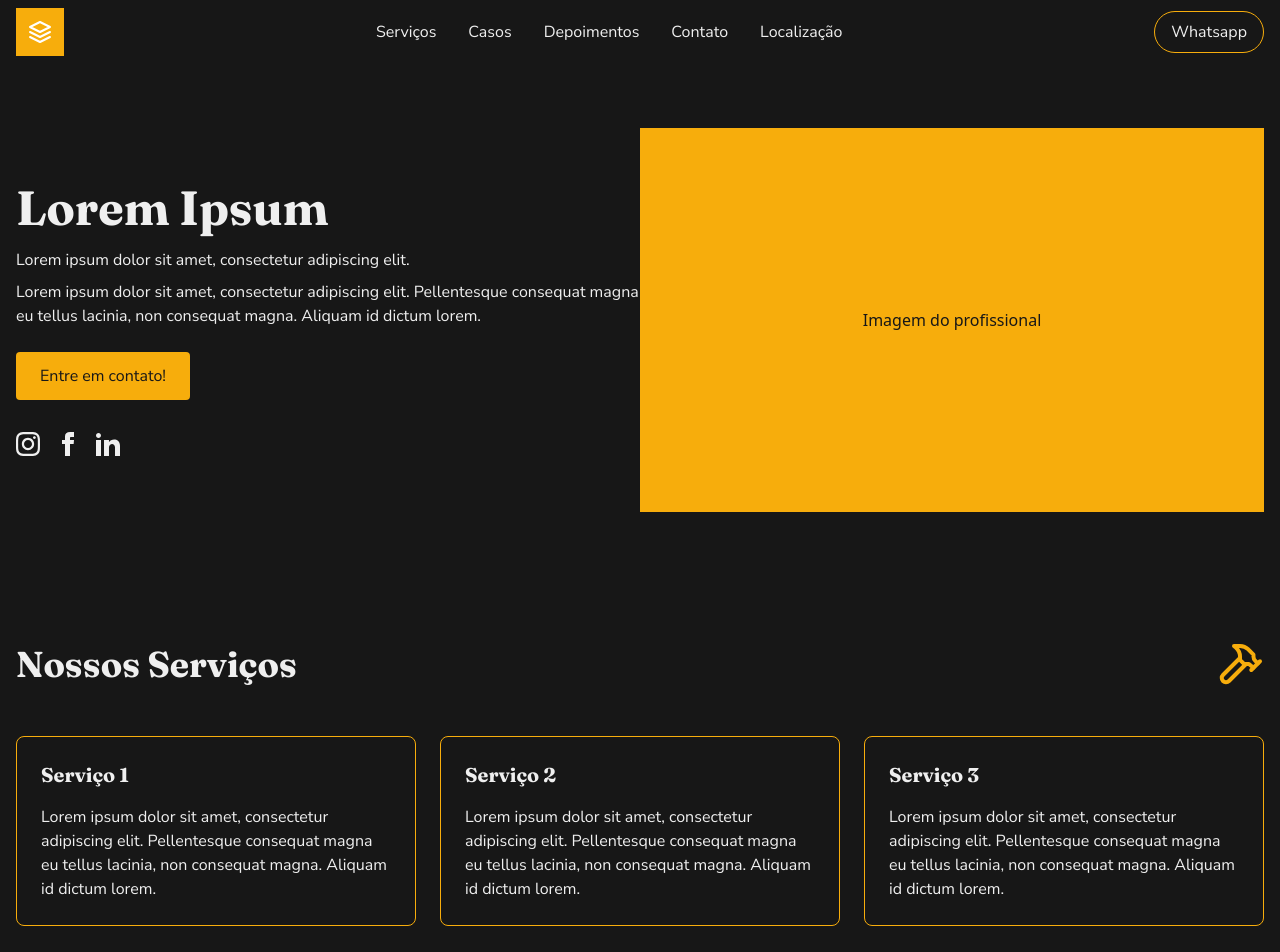
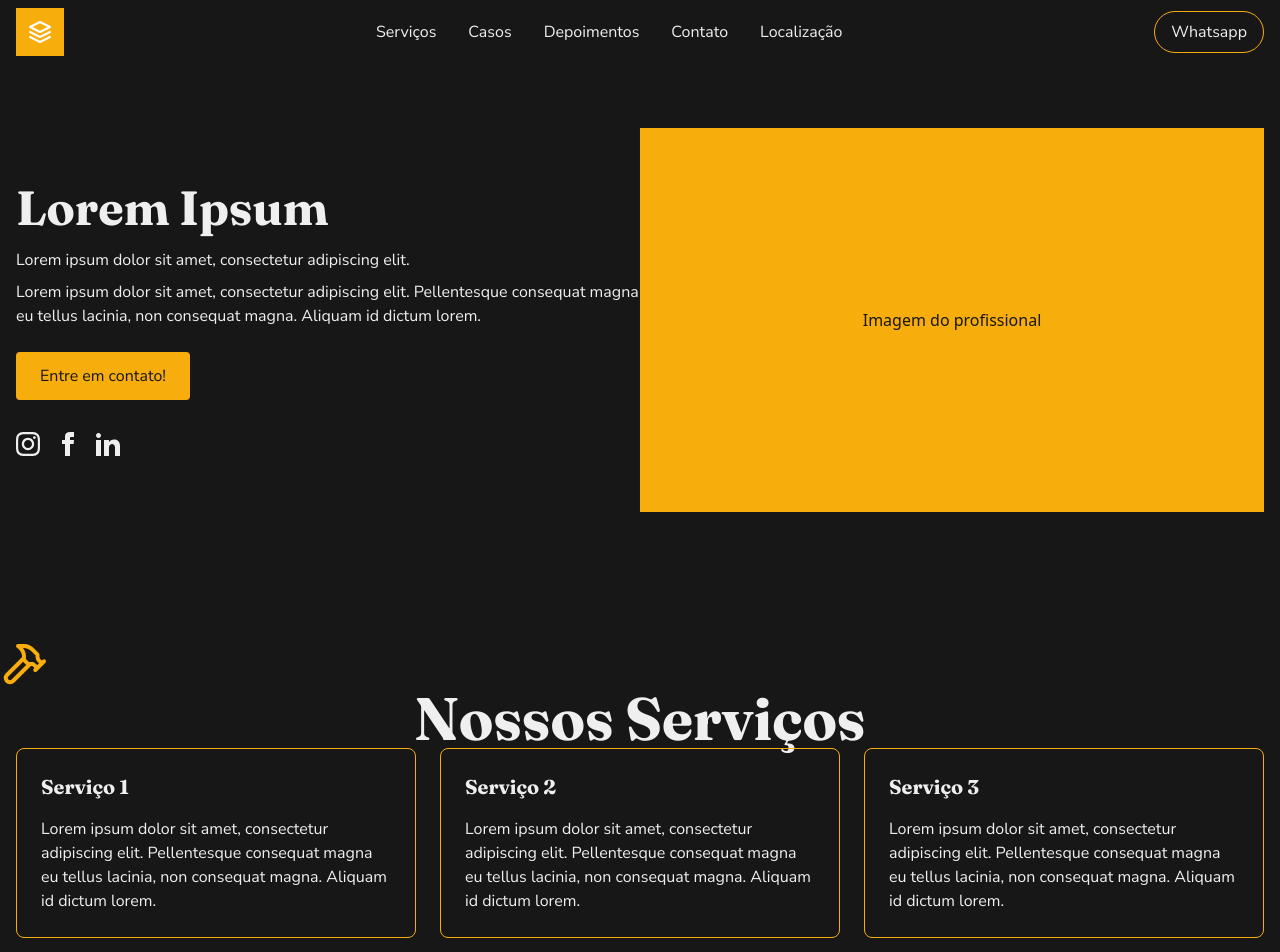
Before and after one commit to gtijr/site_Nexum, a React (Vite) app in the folder Nexum/: page / in a window 1280 px wide. Shown: the top 952 px of the page. Built offline with nearby package versions, Linux system fonts and the light colour scheme.

Commit message:
Ajustando tamanho e posição do Título da seção Nossos Serviços

```diff
--- a/Nexum/src/components/ServicesSection.jsx
+++ b/Nexum/src/components/ServicesSection.jsx
@@ -1,9 +1,6 @@
 const ServicesSection = () => {
   return (
     <section id="servicos" className="bg-neutral-900 py-16">
-      <div className="container xl:max-w-screen-xl mx-auto px-4">
-        <div className="flex justify-between items-center mb-12">
-          <h2 className="text-3xl md:text-4xl font-bold text-whiteFont font-Fraunces">Nossos Serviços</h2>
           <div className="text-yellowBg">
             {/* Ícone de martelo */}
             <svg
@@ -23,6 +20,9 @@ const ServicesSection = () => {
               <path d="M20.91 11.7l-1.25-1.25c-.6-.6-.93-1.4-.93-2.25v-.86L16.01 4.6a5.56 5.56 0 00-3.94-1.64H9l.92.82A6.18 6.18 0 0112 8.4v1.56l2 2h2.47l2.26 1.91"></path>
             </svg>
           </div>
+      <div className="container xl:max-w-screen-xl mx-auto px-4 flex flex-col items-center">
+        <div className="flex justify-between flex-col">
+          <h2 className="text-6xl font-bold text-whiteFont font-Fraunces">Nossos Serviços</h2>
         </div>
 
         <div className="grid grid-cols-1 md:grid-cols-3 gap-6">
```
